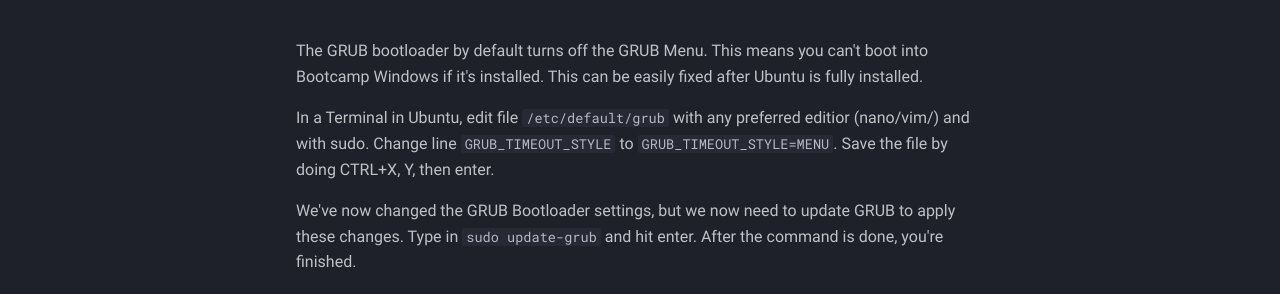
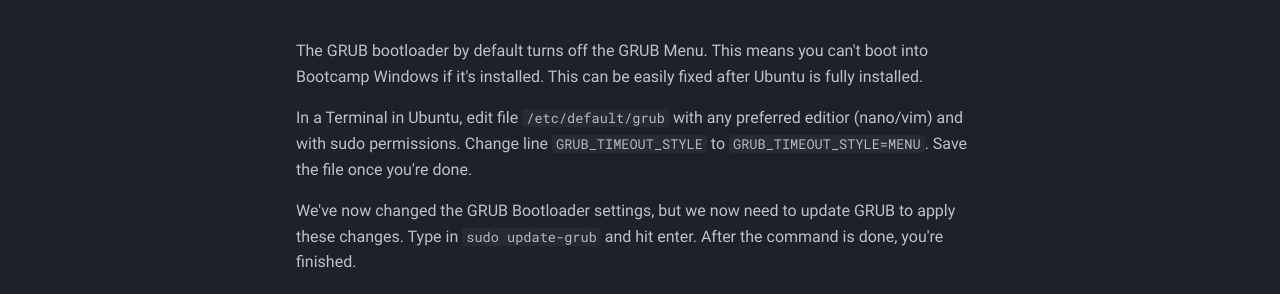
Before and after one commit to t2linux/wiki, an MkDocs documentation site: the page built from docs/distributions/ubuntu/faq.md, in a window 1280 px wide and 1377 px high. Shown: the part 623-917 px from the top of the window. Built offline with MkDocs 1.6.1 and Material for MkDocs 9.7.7, drawn with Linux system fonts in a browser that asks for light colours; comment, search, counter and statistics services are not loaded.

Commit message:
Changed some of the grammar mistakes

```diff
--- a/docs/distributions/ubuntu/faq.md
+++ b/docs/distributions/ubuntu/faq.md
@@ -14,7 +14,7 @@ This issue has occured for anyone on the 16,1 and maybe the 16,4.
 
 The GRUB bootloader by default turns off the GRUB Menu. This means you can't boot into Bootcamp Windows if it's installed. This can be easily fixed after Ubuntu is fully installed.
 
-In a Terminal in Ubuntu, edit file ``/etc/default/grub`` with any preferred editior (nano/vim/) and with sudo. Change line ``GRUB_TIMEOUT_STYLE`` to ``GRUB_TIMEOUT_STYLE=MENU``. Save the file by doing CTRL+X, Y, then enter.
+In a Terminal in Ubuntu, edit file ``/etc/default/grub`` with any preferred editior (nano/vim) and with sudo permissions. Change line ``GRUB_TIMEOUT_STYLE`` to ``GRUB_TIMEOUT_STYLE=MENU``. Save the file once you're done.
 
 We've now changed the GRUB Bootloader settings, but we now need to update GRUB to apply these changes. Type in ``sudo update-grub`` and hit enter. After the command is done, you're finished.
 
```
Also changed, not shown: docs/distributions/ubuntu/home.md (+2 -0 lines).
